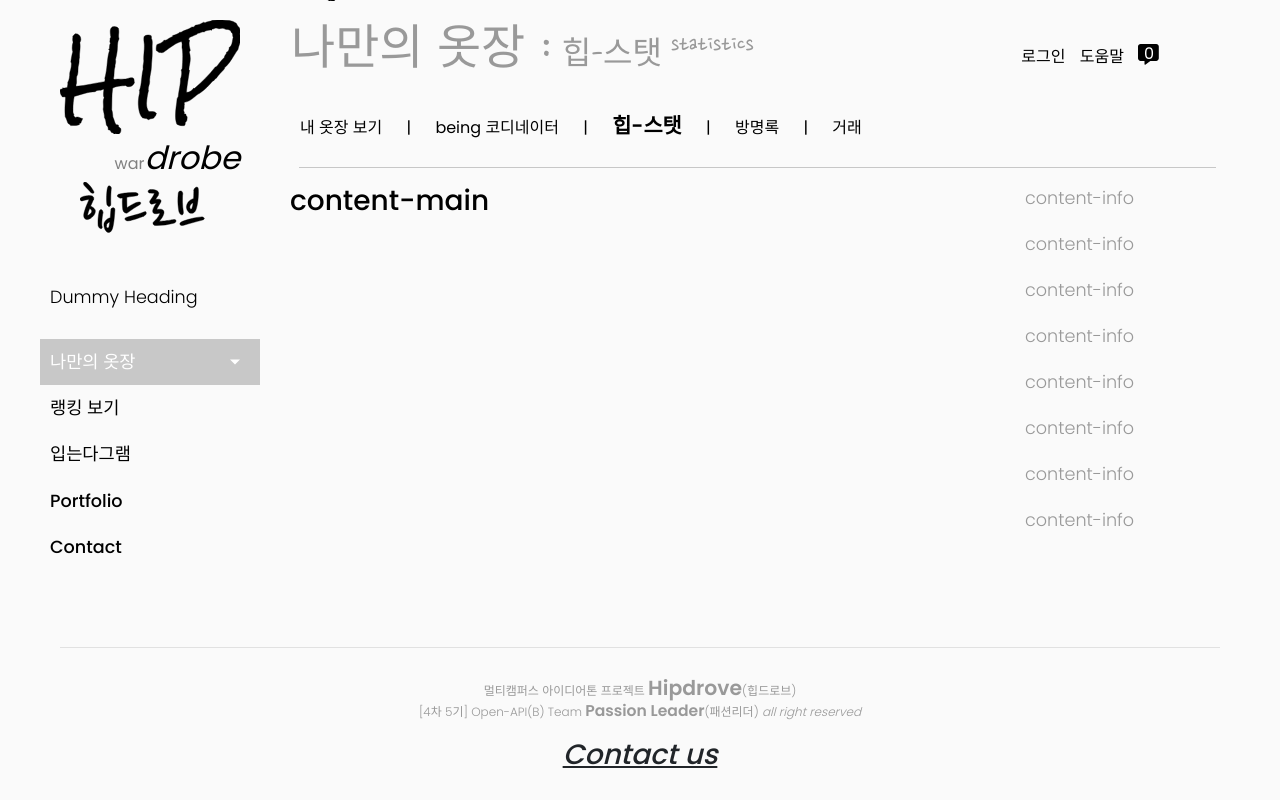
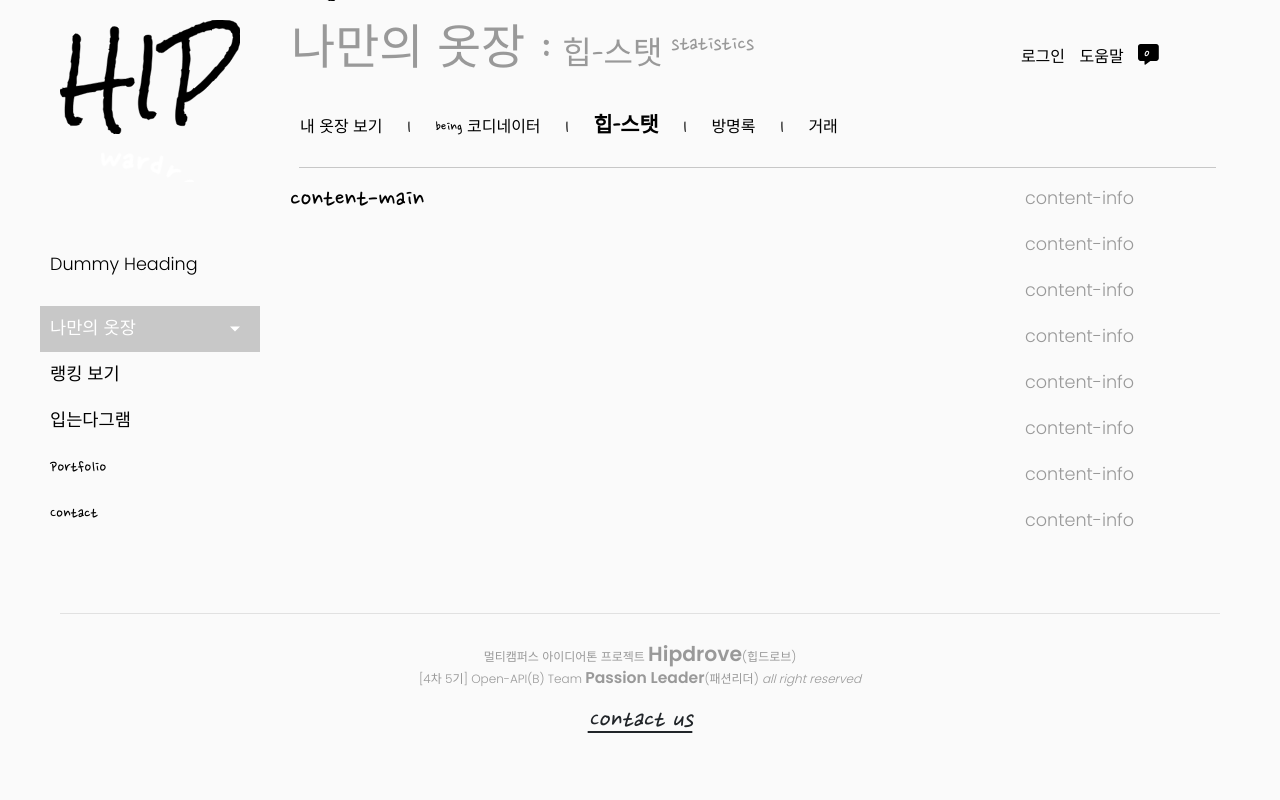
Before and after one commit to Passion-Leader/hipdrobe, a Django app: page /wardrobe/stat/ in a window 1280 px wide. Run offline with Django 3.2, Linux system fonts and the light colour scheme; some libraries are stand-ins or nearby versions.

Commit message:
폰트, Text Effect

```diff
--- a/src/web/config/templates/base.html
+++ b/src/web/config/templates/base.html
@@ -19,6 +19,10 @@
     <!-- Google Font -->
     <link href="https://fonts.googleapis.com/css?family=Nanum+Pen+Script&display=swap" rel="stylesheet">
 
+
+    <!-- text effect -->
+    <script src="https://cdnjs.cloudflare.com/ajax/libs/animejs/2.0.2/anime.min.js"></script>
+
     <!---- local resources ---->
     {% block local_head_resources %}
     {% endblock %}
@@ -36,9 +40,16 @@
             <div class="sidebar-header">
                 <a href="{% url 'hipdrobe:index' %}">
                     <div id="brand-main"></div>
-                    <div class="right"><span class="brand-del">war</span><span class="brand-sub">drobe</span></div>
+
+                    <h1 class="ml7">
+                        <span class="text-wrapper">
+                          <span class="letters">Wardrobe</span>
+                        </span>
+                      </h1>
+<!--
+                    <div class="m17"><span class="text-wrapper">war</span><span class="letters">drobe</span></div>
                     <div class="clearfix"></div>
-                    <div id="brand-main-hangeul"></div>
+                    <div id="brand-main-hangeul"></div> -->
                 </a>
             </div>
             <ul class="list-unstyled components">
@@ -161,6 +172,7 @@
     <script src="https://cdnjs.cloudflare.com/ajax/libs/popper.js/1.14.7/umd/popper.min.js" integrity="sha384-UO2eT0CpHqdSJQ6hJty5KVphtPhzWj9WO1clHTMGa3JDZwrnQq4sF86dIHNDz0W1" crossorigin="anonymous"></script>
     <script src="https://stackpath.bootstrapcdn.com/bootstrap/4.3.1/js/bootstrap.min.js" integrity="sha384-JjSmVgyd0p3pXB1rRibZUAYoIIy6OrQ6VrjIEaFf/nJGzIxFDsf4x0xIM+B07jRM" crossorigin="anonymous"></script>
     <script src="{% static 'hipdrobe/js/global.js' %}"></script>
+    <script src="https://cdnjs.cloudflare.com/ajax/libs/animejs/2.0.2/anime.min.js"></script>
 
     <!---- local body resources ---->
     {% block local_body_resources %}
--- a/src/web/hipdrobe/static/hipdrobe/css/global.css
+++ b/src/web/hipdrobe/static/hipdrobe/css/global.css
@@ -7,6 +7,11 @@
  */
 @import "https://fonts.googleapis.com/css?family=Poppins:300,400,500,600,700";
 
+@import url('https://fonts.googleapis.com/css?family=Nanum+Pen+Script&display=swap');
+
+
+
+
 .wrapper {
     display: flex;
     width: 100%;
@@ -14,8 +19,10 @@
 }
 
 body {
-    font-family: 'Poppins', sans-serif;
+    /* font-family: 'Poppins', sans-serif; */
     background: #fafafa;
+    font-family: 'Nanum Pen Script', cursive;
+
 }
 
 p {
@@ -310,7 +317,6 @@ a[data-toggle="collapse"] {
 }
 
 
-
 /*
  * Media query
  */
@@ -338,3 +344,23 @@ a[data-toggle="collapse"] {
         padding-left: 30px;
     }
 }
+
+/* text effect */
+.ml7 {
+    position: relative;
+    font-weight: 900;
+    font-size: 2.0em;
+  }
+.ml7 .text-wrapper {
+    position: relative;
+    display: inline-block;
+    padding-top: 0.2em;
+    padding-right: 0.05em;
+    padding-bottom: 0.1em;
+    overflow: hidden;
+  }
+.ml7 .letter {
+    transform-origin: 0 100%;
+    display: inline-block;
+    line-height: 1em;
+  }
--- a/src/web/hipdrobe/static/hipdrobe/css/index.css
+++ b/src/web/hipdrobe/static/hipdrobe/css/index.css
@@ -1,22 +1,25 @@
 /*
  * index.css
  */
-
+ @import url('https://fonts.googleapis.com/css?family=Stylish&display=swap');
 
 .wrapper {
     color: white;
 }
 
 .content-bottom {
+    font-family: 'Stylish', sans-serif;
     text-align: center;
     margin-top: 20px;
 }
 
 .content-bottom-elem {
+    font-family: 'Stylish', sans-serif;
     padding: 40px;
 }
 
 .content-bottom-elem p {
+    font-family: 'Stylish', sans-serif;
     margin: 0px;
     margin-bottom: 10px;
 }
@@ -28,6 +31,7 @@
 }
 
 .content-bottom-elem .p-body {
+    font-family: 'Stylish', sans-serif;
     font-size: 1em;
     font-weight: 600;
 }
```
Also changed, not shown: src/web/hipdrobe/static/hipdrobe/js/global.js.
